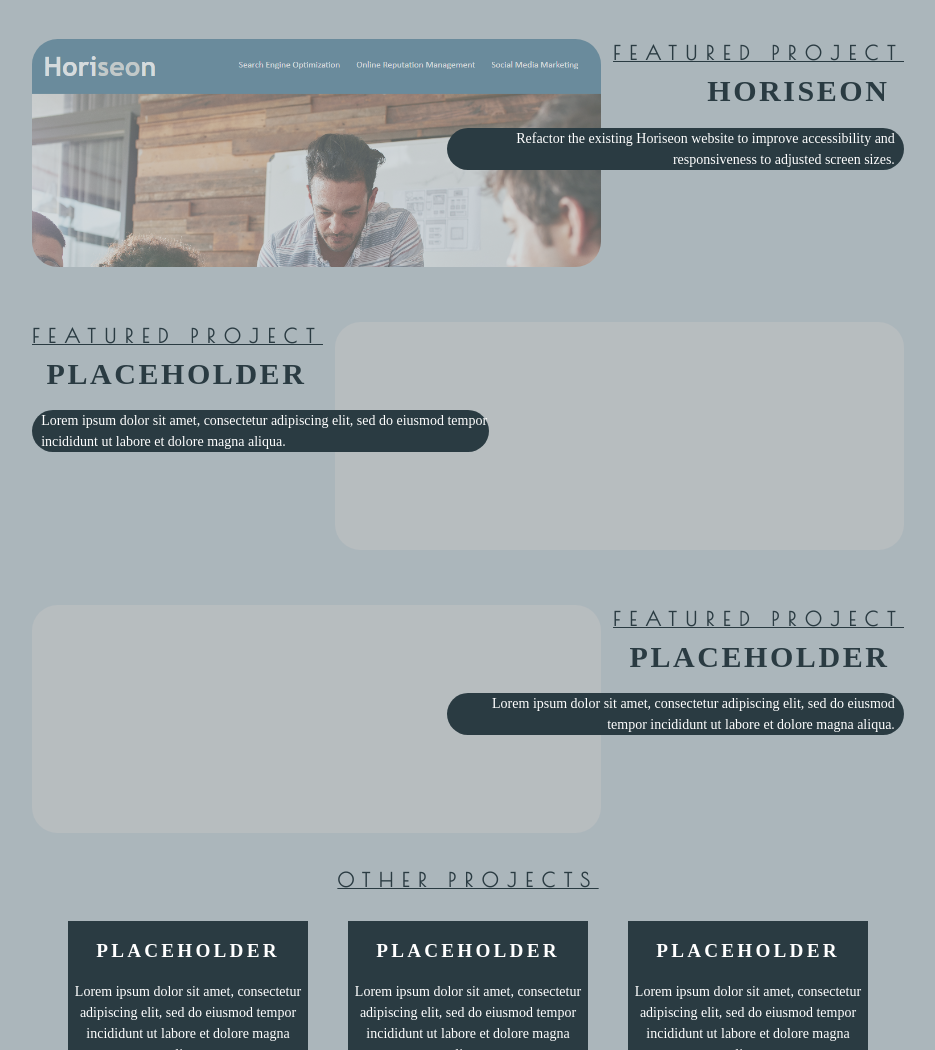
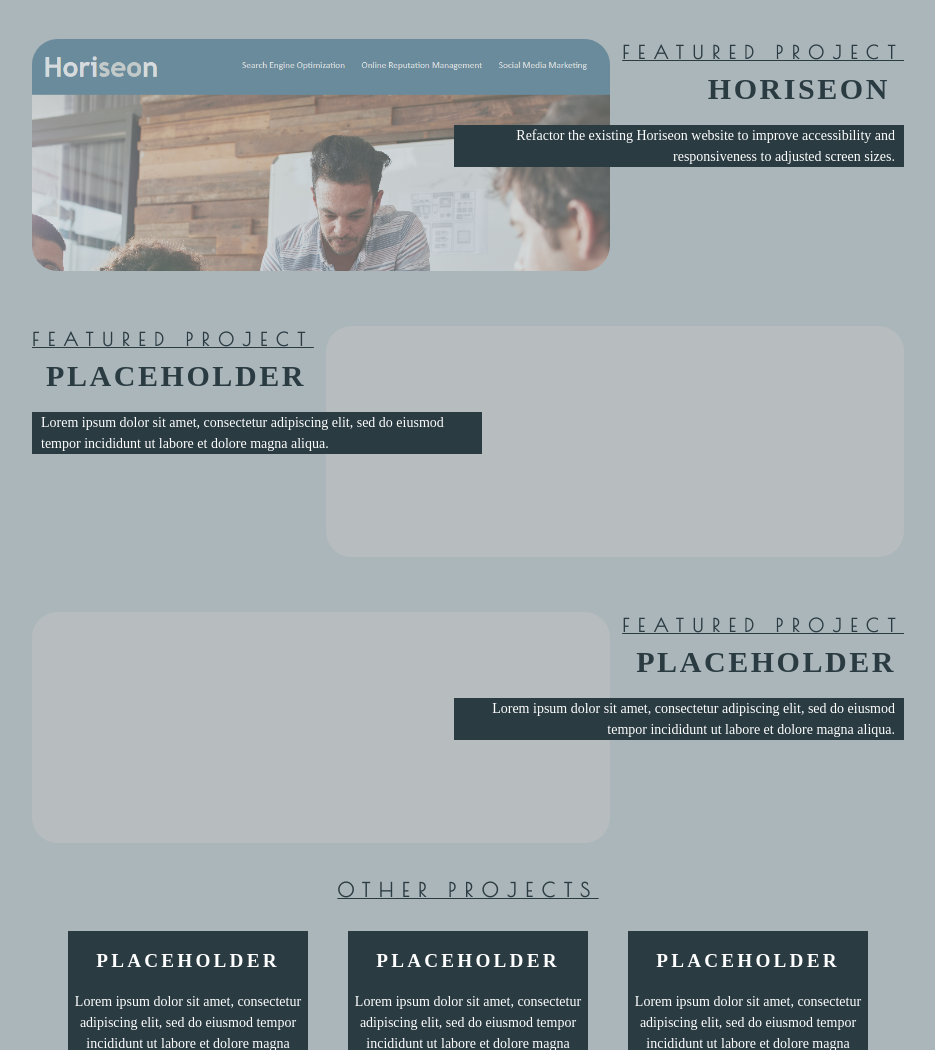
Before and after one commit to dleatonsalinas/professional-portfolio, a plain HTML site: page index.html in a window 1280 px wide. Shown: the part 1480-2530 px from the top of the page, without its empty margins (172-1107 px from the left). Drawn offline with nearby package versions, Linux system fonts and the light colour scheme.

Commit message:
update work header font size

```diff
--- a/style.css
+++ b/style.css
@@ -98,7 +98,7 @@ h2 {
     margin-top: 0px;
     margin-left: 2%;
     font-size: 5.75vw;
-    font-family: 'Berkshire Swash', 'Times New Roman'; serif;
+    font-family: 'Berkshire Swash', 'Times New Roman', serif;
     line-height: .8;
     text-align: center;
 }
@@ -279,7 +279,7 @@ img{
 .featured-project-header-R1{
     display: grid;
     grid-area: 1 / 8 / 2 / 13;
-    font-size: clamp(8px, 1.5vw, 26px);
+    font-size: clamp(8px, 1.5vw, 18px);
     font-family: 'Poiret One', 'arial', sans-serif;
     text-align: right;
     text-transform: uppercase;
@@ -288,6 +288,7 @@ img{
     letter-spacing: .7vw;
     color: var(--dark);
     z-index: 2;
+    white-space: nowrap;
 }
 
 .featured-project-title-R1{
@@ -314,7 +315,7 @@ img{
     padding-left: 2%;
     background-color: var(--dark);
     color: #fff;
-    border-radius: 2vw;
+    border-radius: 0vw;
     z-index: 5;
 }
 
@@ -342,7 +343,7 @@ img{
 .featured-project-header-L{
     display: grid;
     grid-area: 1 / 1 / 2 / 6;
-    font-size: clamp(8px, 1.5vw, 26px);
+    font-size: clamp(8px, 1.5vw, 18px);
     font-family: 'Poiret One', 'arial', sans-serif;
     text-align: left;
     text-transform: uppercase;
@@ -351,6 +352,7 @@ img{
     letter-spacing: .7vw;
     color: var(--dark);
     z-index: 2;
+    white-space: nowrap;
 }
 
 .featured-project-title-L{
@@ -376,7 +378,7 @@ img{
     padding-left: 2%;
     background-color: var(--dark);
     color: #fff;
-    border-radius: 2vw;
+    border-radius: 0vw;
     z-index: 5;
 }
 
@@ -404,7 +406,7 @@ img{
 .featured-project-header-R2{
     display: grid;
     grid-area: 1 / 8 / 2 / 13;
-    font-size: clamp(8px, 1.5vw, 26px);
+    font-size: clamp(8px, 1.5vw,18px);
     font-family: 'Poiret One', 'arial', sans-serif;
     text-align: right;
     text-transform: uppercase;
@@ -413,6 +415,7 @@ img{
     letter-spacing: .7vw;
     color: var(--dark);
     z-index: 2;
+    white-space: nowrap;
 }
 
 .featured-project-title-R2{
@@ -439,7 +442,7 @@ img{
     padding-left: 2%;
     background-color: var(--dark);
     color: #fff;
-    border-radius: 2vw;
+    border-radius: 0vw;
     z-index: 5;
 }
 
```
